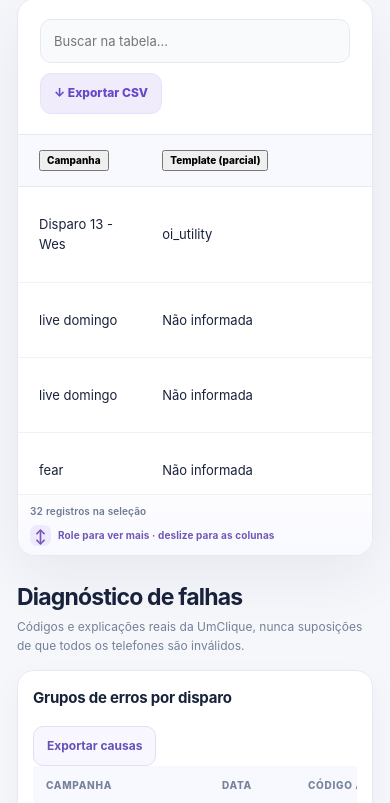
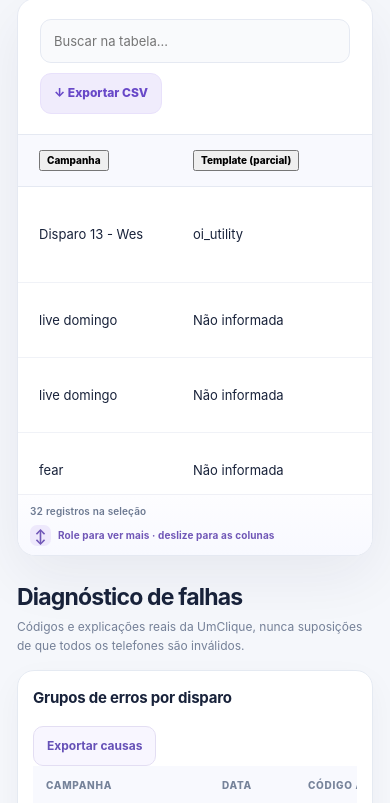
Before and after one commit to yWez/DisparoWpp, a plain HTML site: page index.html in a window 390 px wide. Shown: the part 5600-6403 px from the top of the page. Drawn offline with Linux system fonts and the light colour scheme.

Commit message:
UX: fixar coluna Campanha no ranking durante rolagem horizontal

```diff
--- a/assets/scroll-areas.css
+++ b/assets/scroll-areas.css
@@ -51,6 +51,39 @@
 .v2-table-scroll::-webkit-scrollbar-thumb:hover,
 .table-wrap::-webkit-scrollbar-thumb:hover,
 .table-scroll::-webkit-scrollbar-thumb:hover{background:#886adb}
+/* Keep the campaign identity in view as ranking metrics scroll sideways.
+   Scope this to the Ranking de campanhas card; other tables are unchanged. */
+.table-card .table-wrap table > thead > tr > th:first-child,
+.table-card .table-wrap table > tbody > tr > td:first-child{
+  position:sticky;
+  left:0;
+  width:182px;
+  min-width:182px;
+  max-width:182px;
+  box-shadow:1px 0 0 var(--line,#e5e9f2),5px 0 9px -7px rgba(17,27,50,.25);
+}
+.table-card .table-wrap table > thead > tr > th:first-child{
+  top:0;
+  z-index:4;
+  background:#f8f9fe;
+}
+.table-card .table-wrap table > tbody > tr > td:first-child{
+  z-index:3;
+  background:#fff;
+  overflow-wrap:anywhere;
+}
+.table-card .table-wrap table > tbody > tr:hover > td:first-child{
+  background:#fcfbff;
+}
+@media(max-width:590px){
+  .table-card .table-wrap table > thead > tr > th:first-child,
+  .table-card .table-wrap table > tbody > tr > td:first-child{
+    width:154px;
+    min-width:154px;
+    max-width:154px;
+  }
+}
+
 /* Sticky headers remain readable while scrolling long lists vertically. */
 .table-wrap thead th,
 .v2-table-scroll thead th,
```
